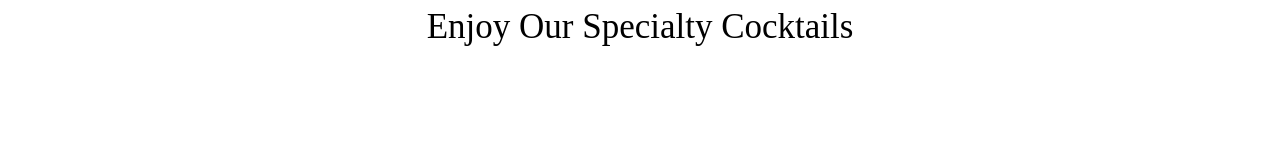
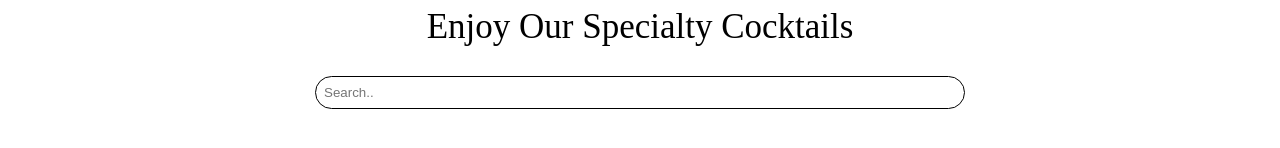
Before and after one commit to kelly-mcguffog/Phase-1-Project, a plain HTML site: page index.html in a window 1280 px wide. Shown: the part 380-528 px from the top of the page. Drawn offline with Linux system fonts and the light colour scheme; no server answers.

Commit message:
Added search bar

```diff
--- a/index.html
+++ b/index.html
@@ -21,6 +21,7 @@
             </header>
             <section id="specialty">
                 <h2>Enjoy Our Specialty Cocktails</h2>
+                <input type="text" placeholder="Search.." id="search">
                 <div id="cocktail-specials">
 
                 </div>
--- a/style.css
+++ b/style.css
@@ -140,3 +140,11 @@ h2{
     font-weight: 200;
     font-size:14px;
   }
+  #search{
+    width:50%;
+    border-radius: 25px;
+    padding:8px;
+    display: block;
+    margin: auto;
+    border: 1px solid black;
+  }
```
